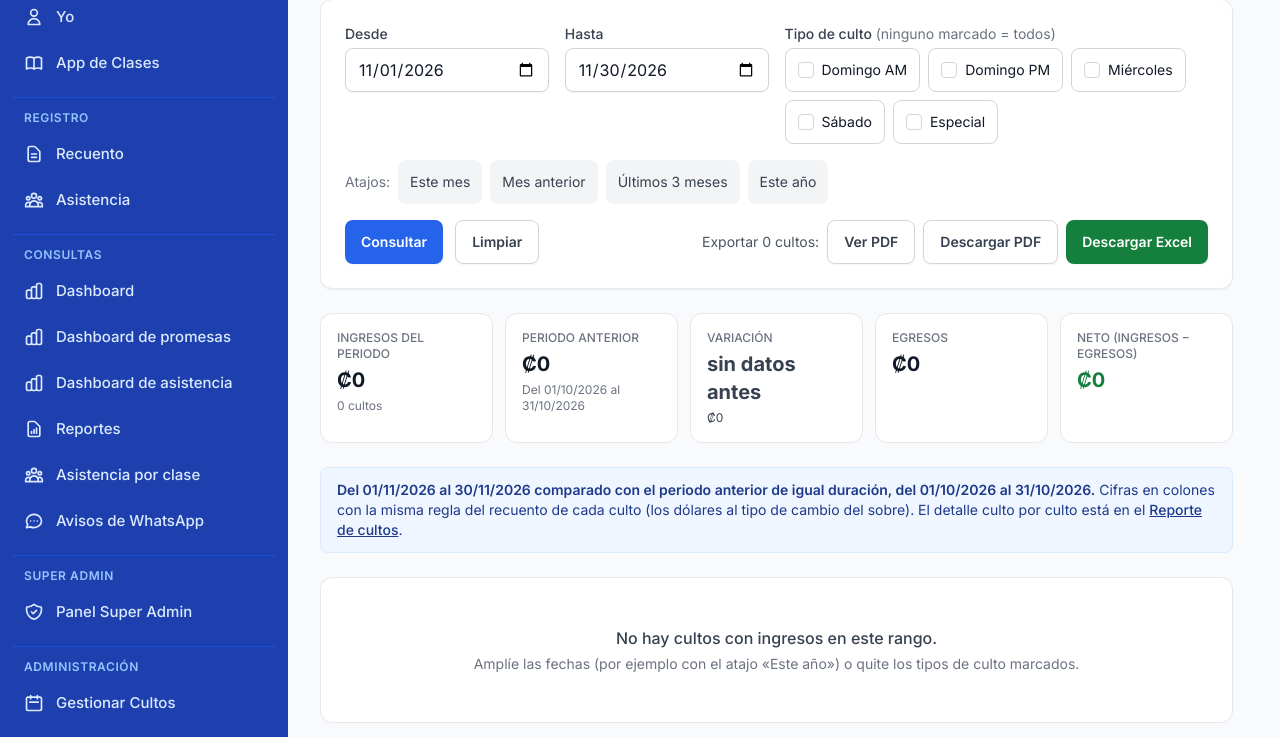
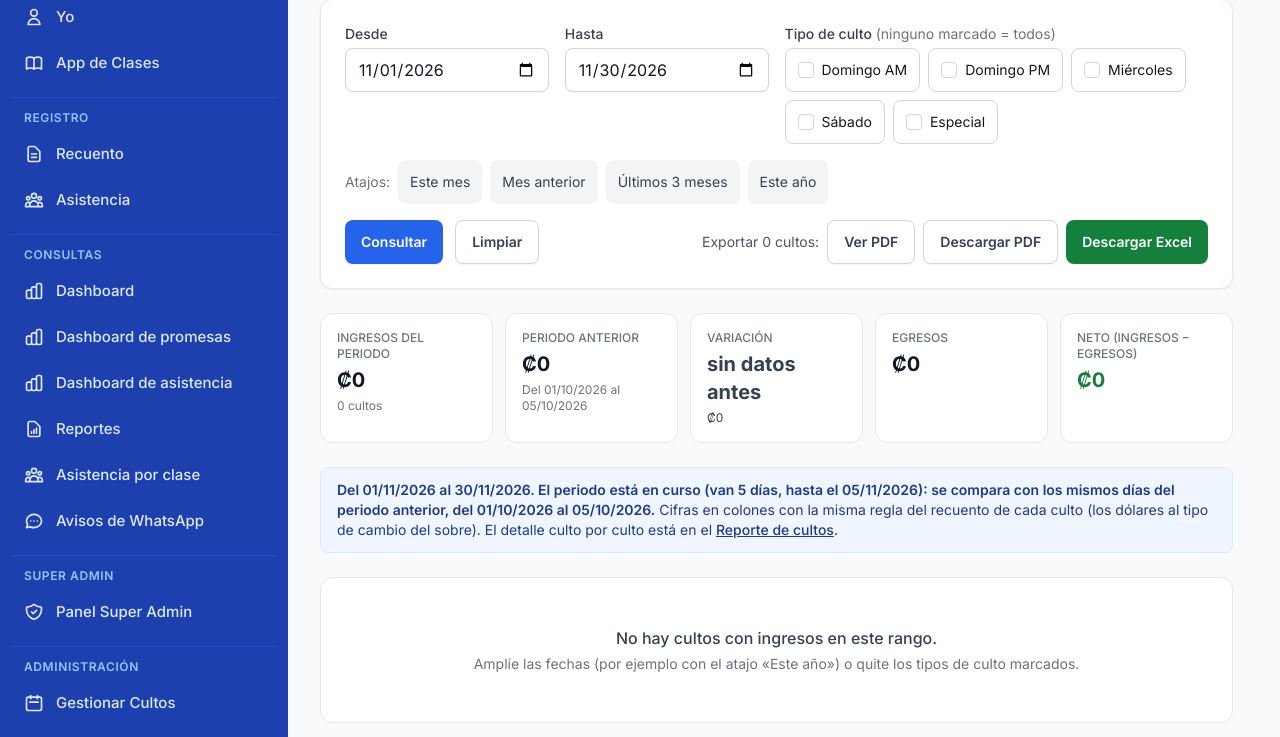
Before and after one commit to 1KATZUNO/IBBLA, a Laravel app: page /reportes/ingresos?fecha_inicio=2026-11-01&fecha_fin=2026-11-30 in a window 1280 px wide. Shown: the part 169-906 px from the top of the page. Run offline with Laravel 12, Linux system fonts and the light colour scheme; a user stored in the database is signed in; data comes from the database, SQL or seed files in the repository; tables that the repository leaves empty hold one stand-in row (values such as "Sample post"); style sheets or scripts are compiled from the project's sources.

Commit message:
Reporte de ingresos: un periodo en curso se compara con los mismos dias del periodo anterior (misma regla del dashboard), en pantalla, PDF y Excel

```diff
--- a/app/Services/Reportes/Cultos/FiltroCultos.php
+++ b/app/Services/Reportes/Cultos/FiltroCultos.php
@@ -66,10 +66,13 @@ final class FiltroCultos
         return new self(new RangoFechas($inicio, $fin), $tipos);
     }
 
-    /** El mismo filtro en el periodo anterior de igual duracion (sin cultos elegidos). */
+    /**
+     * El mismo filtro en el periodo anterior con el que es justo comparar (sin cultos elegidos): el
+     * anterior de igual duracion o, si el rango esta en curso, sus mismos dias ya transcurridos.
+     */
     public function anterior(): self
     {
-        return new self($this->rango->anterior(), $this->tipos);
+        return new self($this->rango->anteriorComparable(), $this->tipos);
     }
 
     /** @return array<string, mixed> parametros de URL que reproducen este filtro */
--- a/app/Services/Reportes/Exportaciones/IngresosExcel.php
+++ b/app/Services/Reportes/Exportaciones/IngresosExcel.php
@@ -30,7 +30,7 @@ class IngresosExcel
         $fila = fn (array $l) => [$l['nombre'], $l['actual'], $l['anterior'], $l['diferencia'], ReporteIngresos::textoPorcentaje($l['porcentaje'])];
 
         $hoja = $libro->hoja('Resumen')
-            ->encabezado('Se compara con el periodo anterior de igual duración, '.$reporte->etiquetaAnterior().'. Cifras en colones con la misma regla del recuento de cada culto.', 5)
+            ->encabezado($reporte->textoComparacion().'. Cifras en colones con la misma regla del recuento de cada culto.', 5)
             ->tarjetas([
                 ['etiqueta' => 'Cultos', 'valor' => $actual['cultos'], 'formato' => LibroExcel::ENTERO],
                 ['etiqueta' => 'Ingresos', 'valor' => $actual['ingresos'], 'formato' => LibroExcel::MONEDA_DECIMALES],
--- a/app/Services/Reportes/Exportaciones/IngresosPdf.php
+++ b/app/Services/Reportes/Exportaciones/IngresosPdf.php
@@ -26,7 +26,7 @@ class IngresosPdf
         $filtro = $reporte->filtro();
         $doc = new DocumentoPdf('Reporte de ingresos', $filtro->etiquetaPeriodo(), $filtro->descripcion(FiltroCultos::tiposDisponibles()));
         $doc->encabezado();
-        $doc->nota('Se compara con el periodo anterior de igual duración, '.$reporte->etiquetaAnterior().'. Cifras en colones con la misma regla del recuento de cada culto (dólares al tipo de cambio del sobre).');
+        $doc->nota($reporte->textoComparacion().'. Cifras en colones con la misma regla del recuento de cada culto (dólares al tipo de cambio del sobre).');
 
         $actual = $reporte->actual->totales();
         $total = $reporte->total();
--- a/app/Services/Reportes/Ingresos/ReporteIngresos.php
+++ b/app/Services/Reportes/Ingresos/ReporteIngresos.php
@@ -43,6 +43,23 @@ final class ReporteIngresos
         $r = $this->anterior->filtro->rango;
 
         return 'del '.$r->inicio->format('d/m/Y').' al '.$r->fin->format('d/m/Y');
+    }
+
+    /**
+     * Frase que explica contra que se compara, igual en pantalla, PDF y Excel. Con el periodo en curso
+     * avisa que se comparan solo los dias ya transcurridos.
+     */
+    public function textoComparacion(): string
+    {
+        $enCurso = $this->actual->filtro->rango->enCurso();
+        if ($enCurso === null) {
+            return 'Se compara con el periodo anterior de igual duración, '.$this->etiquetaAnterior();
+        }
+
+        $dias = $enCurso->dias();
+
+        return 'El periodo está en curso (van '.$dias.' '.($dias === 1 ? 'día' : 'días').', hasta el '.$enCurso->fin->format('d/m/Y')
+            .'): se compara con los mismos días del periodo anterior, '.$this->etiquetaAnterior();
     }
 
     /**
--- a/app/Support/RangoFechas.php
+++ b/app/Support/RangoFechas.php
@@ -230,6 +230,42 @@ final class RangoFechas
         return new self($fin->subDays($this->dias() - 1), $fin, self::MODO_PERSONALIZADO);
     }
 
+    /**
+     * Si el rango todavía no termina (incluye hoy), el tramo ya transcurrido: del inicio a hoy.
+     * Null si el rango ya terminó o todavía no empieza.
+     */
+    public function enCurso(): ?self
+    {
+        $hoy = CarbonImmutable::today();
+        if ($this->fin->lte($hoy) || $this->inicio->gt($hoy)) {
+            return null;
+        }
+
+        return new self($this->inicio, $hoy, self::MODO_PERSONALIZADO);
+    }
+
+    /**
+     * El período anterior con el que es justo comparar. Si el rango ya terminó, el anterior completo.
+     * Si está en curso, los mismos días ya transcurridos del período anterior (del 1 al 24 de octubre
+     * contra el 1 al 24 de noviembre), para no presentar como caída un mes que va a medias; con un
+     * rango libre, la misma cantidad de días justo antes.
+     */
+    public function anteriorComparable(): self
+    {
+        $anterior = $this->anterior();
+        $enCurso = $this->enCurso();
+        if (! $enCurso) {
+            return $anterior;
+        }
+        if (! $this->esMesesCompletos()) {
+            return $enCurso->anterior();
+        }
+
+        $fin = $anterior->inicio->addDays($enCurso->dias() - 1)->min($anterior->fin);
+
+        return new self($anterior->inicio, $fin, self::MODO_PERSONALIZADO);
+    }
+
     /** "septiembre 2026", "2026" o "01/09/2026 – 15/10/2026". */
     public function etiqueta(): string
     {
--- a/resources/views/manual/paginas/07-reportes.md
+++ b/resources/views/manual/paginas/07-reportes.md
@@ -69,7 +69,7 @@ Cada culto del rango, con lo que se recibió y gastó en él.
 
 ## Reporte de ingresos
 
-Lo recibido en el rango, **comparado con el periodo anterior** de la misma duración.
+Lo recibido en el rango, **comparado con el periodo anterior** de la misma duración. Si el periodo todavía está en curso (por ejemplo, el mes actual), la pantalla lo avisa y compara solo **los mismos días ya transcurridos** del periodo anterior, para no mostrar como caída un mes que va a medias.
 
 ![Reporte de ingresos](img:reportes-ingresos.jpg "Desde y Hasta (1), atajos (2), Consultar (3) y descargas (4), con los mismos filtros que el reporte de cultos")
 
--- a/resources/views/reportes/ingresos.blade.php
+++ b/resources/views/reportes/ingresos.blade.php
@@ -51,7 +51,7 @@
     </div>
 
     <div class="bg-blue-50 border border-blue-100 rounded-lg px-4 py-3 text-sm text-blue-900">
-        <p><span class="font-semibold">{{ $filtro->etiquetaPeriodo() }} comparado con el periodo anterior de igual duración, {{ $reporte->etiquetaAnterior() }}.</span>
+        <p><span class="font-semibold">{{ $filtro->etiquetaPeriodo() }}. {{ $reporte->textoComparacion() }}.</span>
             Cifras en colones con la misma regla del recuento de cada culto (los dólares al tipo de cambio del sobre). El detalle culto por culto está en el <a href="{{ route('reportes.cultos', $filtro->aParametros()) }}" class="underline font-medium">Reporte de cultos</a>.</p>
     </div>
 
```
Also changed, not shown: tests/Feature/Reportes/ReporteIngresosTest.php (+21 -0 lines).
